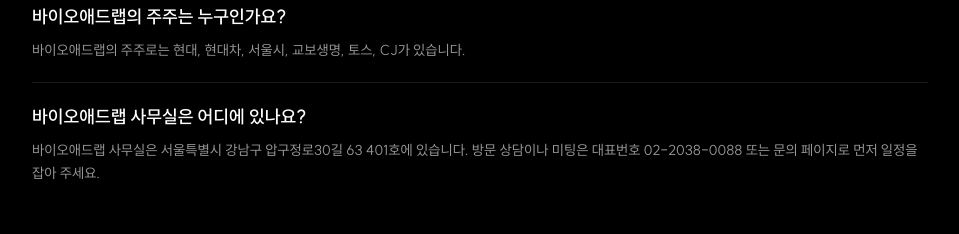
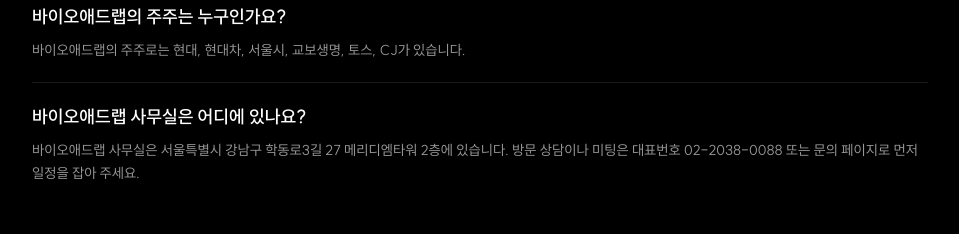
Before and after one commit to haeun930515/bioaddlabhomepage, a Next.js app: page /faq in a window 1280 px wide. Shown: the part 1300-1534 px from the top of the page, without its empty margins (160-1119 px from the left). Built offline with nearby package versions, Linux system fonts and the light colour scheme.

Commit message:
주소변경

```diff
--- a/src/app/components/footer.tsx
+++ b/src/app/components/footer.tsx
@@ -227,7 +227,7 @@ export default function Footer() {
             </div>
             <div className="flex gap-2">
               <span className="font-bold w-14">주소</span>
-              <span>서울시 강남구 압구정로 30길 63 401호</span>
+              <span>서울특별시 강남구 학동로3길 27 메리디엠타워 2층</span>
             </div>
             <div className="flex gap-2">
               <span className="font-bold w-14">FAQ</span>
--- a/src/app/page.tsx
+++ b/src/app/page.tsx
@@ -65,7 +65,7 @@ const organizationSchema = {
   telephone: '+82-2-2038-0088',
   address: {
     '@type': 'PostalAddress',
-    streetAddress: '압구정로30길 63 401호',
+    streetAddress: '학동로3길 27 메리디엠타워 2층',
     addressLocality: '강남구',
     addressRegion: '서울특별시',
     addressCountry: 'KR',
--- a/src/content/faq.json
+++ b/src/content/faq.json
@@ -131,7 +131,7 @@
    "slug": "bioaddlab-location",
    "category": "회사 소개",
    "question": "바이오애드랩 사무실은 어디에 있나요?",
-   "answer": "바이오애드랩 사무실은 서울특별시 강남구 압구정로30길 63 401호에 있습니다. 방문 상담이나 미팅은 대표번호 02-2038-0088 또는 문의 페이지로 먼저 일정을 잡아 주세요.",
+   "answer": "바이오애드랩 사무실은 서울특별시 강남구 학동로3길 27 메리디엠타워 2층에 있습니다. 방문 상담이나 미팅은 대표번호 02-2038-0088 또는 문의 페이지로 먼저 일정을 잡아 주세요.",
    "sources": [
     {
      "title": "바이오애드랩 문의",
@@ -628,7 +628,7 @@
    "slug": "bioaddlab-contact",
    "category": "문의",
    "question": "바이오애드랩 연락처는 어떻게 되나요?",
-   "answer": "바이오애드랩 대표번호는 02-2038-0088, 이메일은 bioaddlab@bioaddlab.com이며, 주소는 서울특별시 강남구 압구정로30길 63 401호입니다. 광고 집행, 스마트보드 설치, 병원 마케팅, 제휴 문의는 홈페이지 문의 페이지로도 받습니다.",
+   "answer": "바이오애드랩 대표번호는 02-2038-0088, 이메일은 bioaddlab@bioaddlab.com이며, 주소는 서울특별시 강남구 학동로3길 27 메리디엠타워 2층입니다. 광고 집행, 스마트보드 설치, 병원 마케팅, 제휴 문의는 홈페이지 문의 페이지로도 받습니다.",
    "table": {
     "caption": "바이오애드랩 연락처",
     "head": [
@@ -646,7 +646,7 @@
      ],
      [
       "주소",
-      "서울특별시 강남구 압구정로30길 63 401호"
+      "서울특별시 강남구 학동로3길 27 메리디엠타워 2층"
      ],
      [
       "온라인 문의",
```
Also changed, not shown: src/app/llms.txt/base.md (+1 -1 lines).
